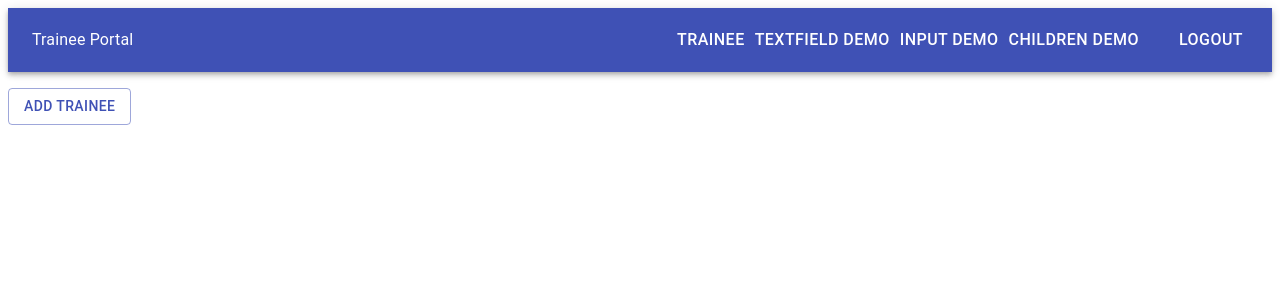
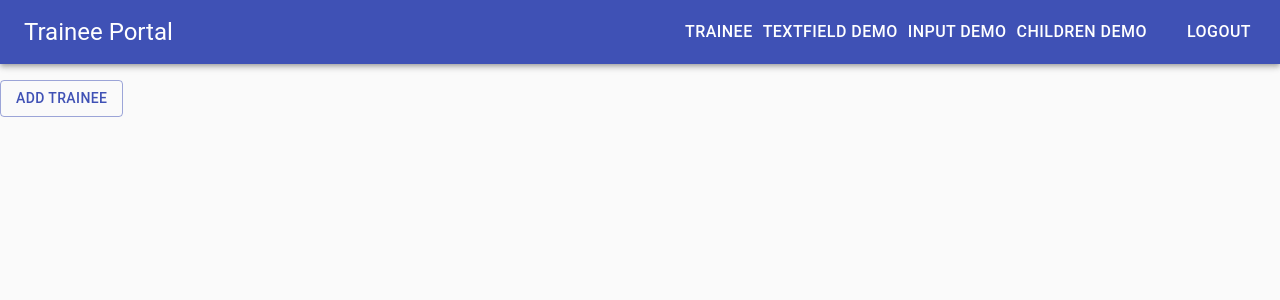
Before and after one commit to vishalmalhotra1998/Javascript-client, a React (Create React App) app: page /trainee in a window 1280 px wide. Shown: the top 300 px of the page. Built offline with nearby package versions, Linux system fonts and the light colour scheme.

Commit message:
refactor: Update AuthRoutes.jsx and PrivateRoutes.jsx

```diff
--- a/src/App.jsx
+++ b/src/App.jsx
@@ -13,6 +13,7 @@ function App() {
   return (
 
     <Router>
+      <CssBaseline>
         <Switch>
           <Route exact path="/">
             <Redirect to="/login" />
@@ -24,6 +25,7 @@ function App() {
           <PrivateRoute exact path="/InputDemo" component={InputDemo} />
           <PrivateRoute component={NoMatch} />
         </Switch>
+      </CssBaseline>
     </Router>
   );
 }
--- a/src/layouts/AuthLayout/AuthLayout.jsx
+++ b/src/layouts/AuthLayout/AuthLayout.jsx
@@ -2,7 +2,7 @@ import React from 'react';
 import propTypes from 'prop-types';
 import { Footer } from '../Components';
 
-const AuthLayout = ({ children, ...rest }) => (
+const AuthLayout = ({ children }) => (
   <>
     <div>{children}</div>
     <div>
--- a/src/layouts/Components/NavBar/NavBar.jsx
+++ b/src/layouts/Components/NavBar/NavBar.jsx
@@ -14,23 +14,23 @@ const useStyles = makeStyles({
     flexGrow: 1,
   },
   textSize:
-  {
-    fontSize: '1rem',
-  },
+    {
+      fontSize: '1rem',
+    },
   padding: {
     marginRight: 30,
   },
 });
 
-export default function NavBar() {
+const NavBar = () => {
   const classes = useStyles();
 
   return (
     <div className={classes.root}>
       <AppBar position="static">
         <Toolbar>
-          <Typography className={classes.title}>
-            Trainee Portal
+          <Typography variant="h5" className={classes.title}>
+                        Trainee Portal
           </Typography>
           <Typography>
             <Button className={classes.textSize} component={Link} to="/Trainee" size="small" color="inherit">Trainee</Button>
@@ -43,4 +43,6 @@ export default function NavBar() {
       </AppBar>
     </div>
   );
-}
+};
+
+export default NavBar;
```
Also changed, not shown: src/layouts/PrivateLayout/PrivateLayout.jsx (+6 -1 lines). Lines whose indentation alone changed are shown as unchanged.
